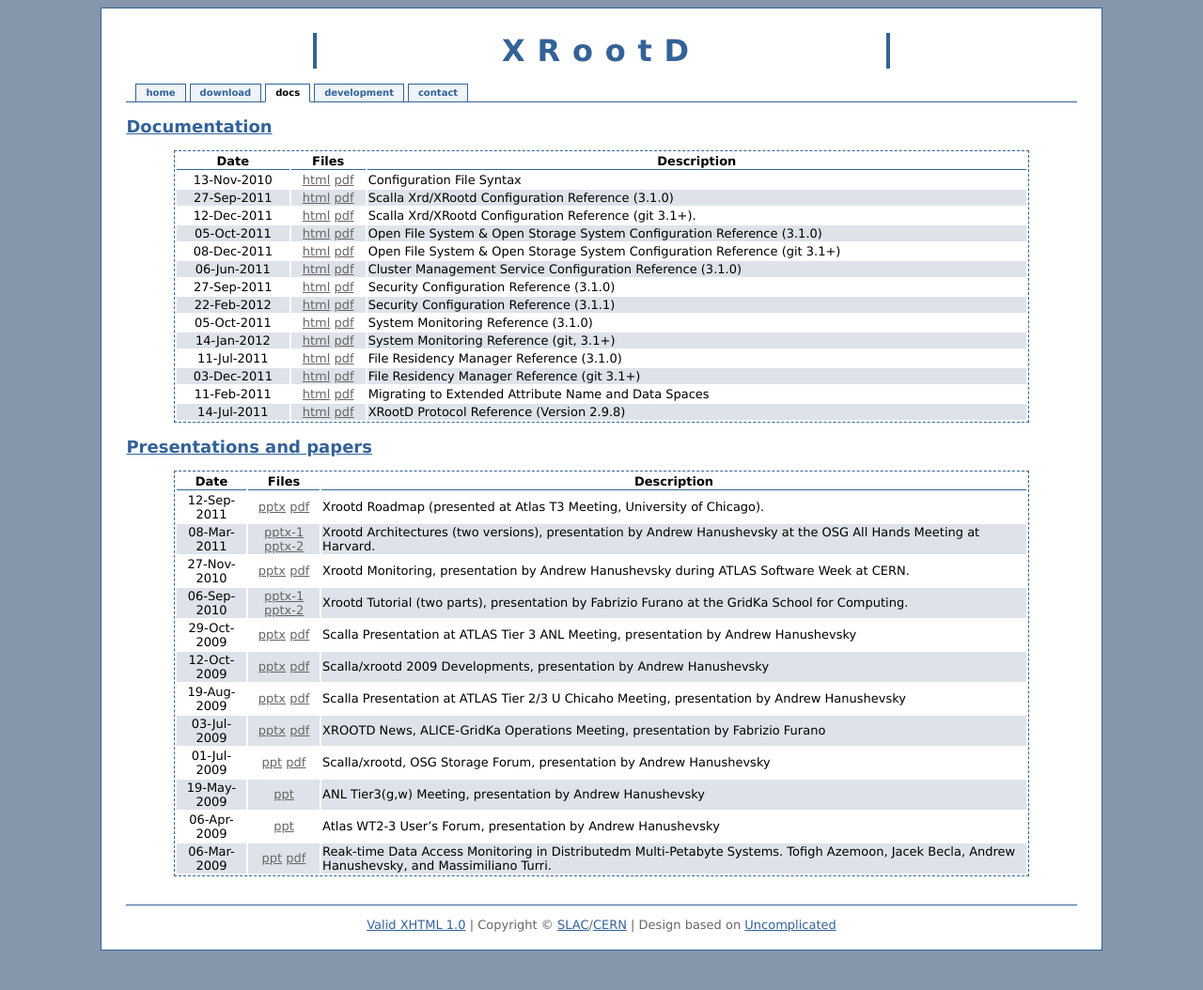
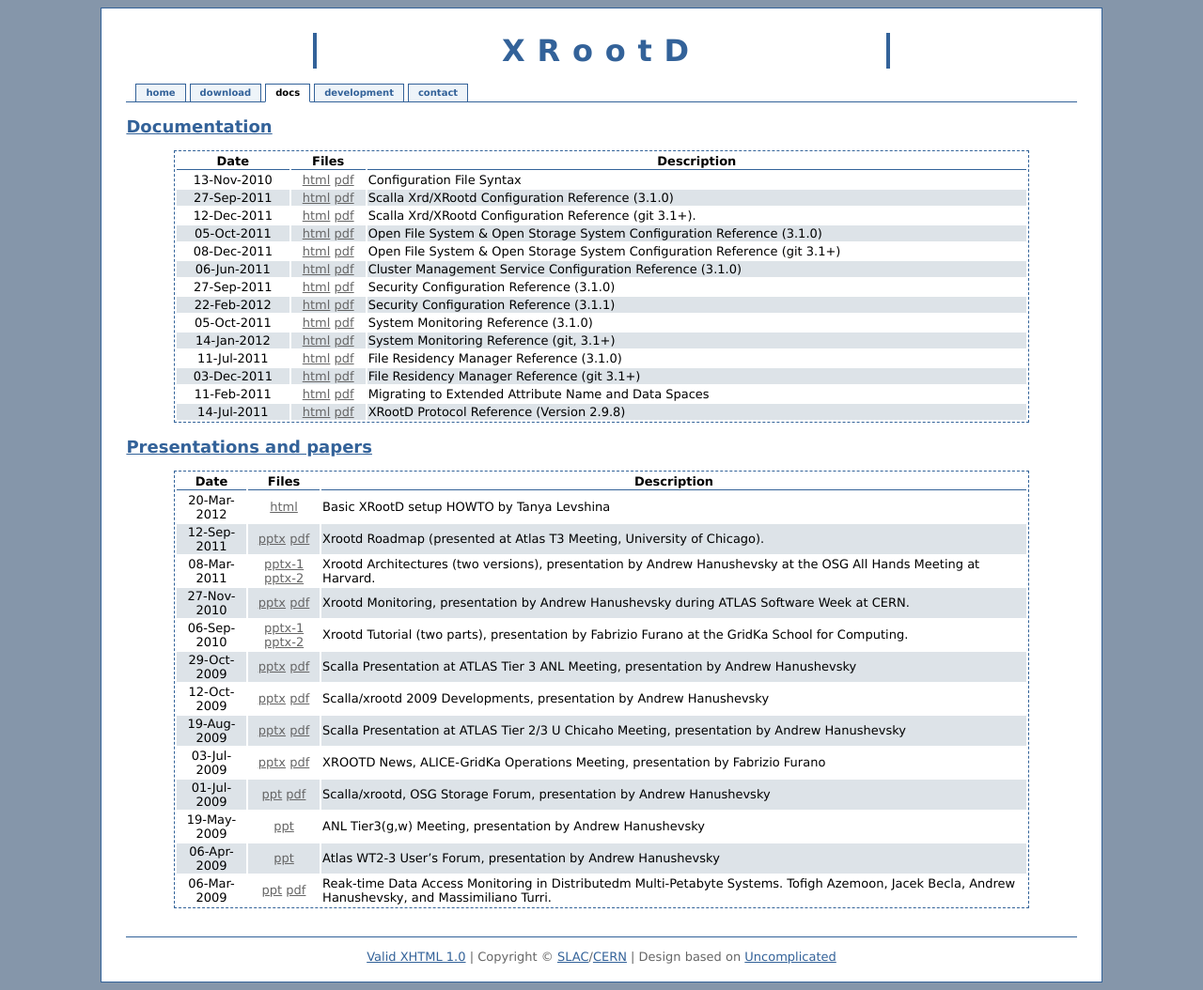
Before and after one commit to xrootd/xrootd-website, a Jekyll site: the page built from docs.md, in a window 1280 px wide. Shown: the whole page at 94% size. Built offline with Jekyll 4.4.1, drawn with Linux system fonts in a browser that asks for light colours; Markdown is read by kramdown in place of the engine named in the settings; before the commit the page ends 1020 px from its top, so only the background shows below that.

Commit message:
Add simple setup HOWTO by the OSG to the docs page

```diff
--- a/docs.md
+++ b/docs.md
@@ -29,6 +29,7 @@ Presentations and papers
 
 |Date       |Files                                                                 |Description                                                       |
 |:---------:|:--------------------------------------------------------------------:|------------------------------------------------------------------|
+|20-Mar-2012|[html](https://twiki.grid.iu.edu/bin/view/SoftwareTeam/HowToInstallXrootd)|Basic XRootD setup HOWTO by Tanya Levshina|
 |12-Sep-2011|[pptx](/presentations/Atlas-T3-1109.pptx) [pdf](/presentations/Atlas-T3-1109.pdf)|Xrootd Roadmap (presented at Atlas T3 Meeting, University of Chicago).|
 |08-Mar-2011|[pptx-1](/presentations/OSGAHM_1103.Plenary.pptx) [pptx-2](/presentations/OSGAHM_1103.JointAC.pptx)|Xrootd Architectures (two versions), presentation by Andrew Hanushevsky at the OSG All Hands Meeting at Harvard.|
 |27-Nov-2010|[pptx](/presentations/CERN101129.pptx) [pdf](/presentations/CERN101129.pdf)|Xrootd Monitoring, presentation by Andrew Hanushevsky during ATLAS Software Week at CERN.|
```
